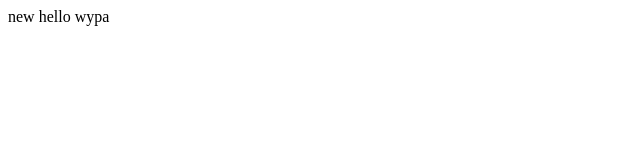
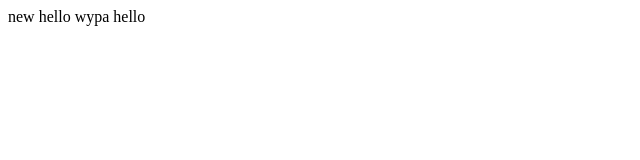
Before and after one commit to WaiYanPhoneAant/WdialLoginPage, a plain HTML site: page new.html in a window 1280 px wide. Shown: the full height of the page, 0-640 px from the left. Drawn offline with Linux system fonts and the light colour scheme.

Commit message:
hello again

```diff
--- a/new.html
+++ b/new.html
@@ -6,6 +6,6 @@
     <title>Document</title>
 </head>
 <body>
-    new hello wypa
+    new hello wypa hello
 </body>
 </html>
```
